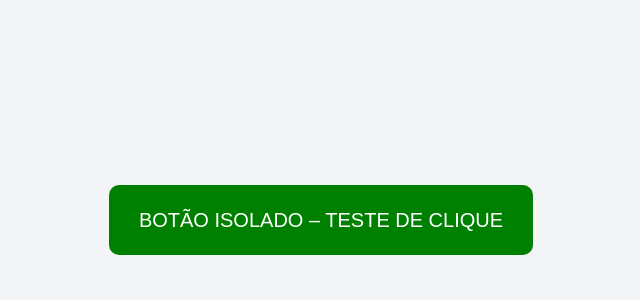
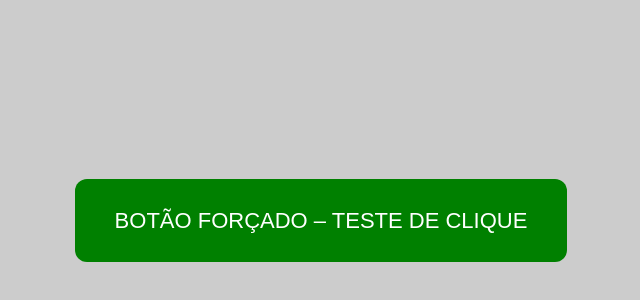
Before and after one commit to keloy20/os-frontend, a Next.js app: page /admin/servicos/1 in a window 1280 px wide. Shown: the part 180-480 px from the top of the page, without its empty margins (319-959 px from the left). Built offline with nearby package versions, Linux system fonts and the light colour scheme.

Commit message:
teste clique forçado zindex

```diff
--- a/app/admin/servicos/[id]/page.tsx
+++ b/app/admin/servicos/[id]/page.tsx
@@ -1,29 +1,32 @@
 "use client";
 
-export default function TesteCliqueIsolado() {
+export default function TesteCliqueForcado() {
   return (
     <div
       style={{
-        padding: 50,
-        minHeight: "100vh",
-        background: "#f3f4f6",
+        position: "fixed",
+        inset: 0,
+        background: "rgba(0,0,0,0.2)",
+        zIndex: 99998,
         display: "flex",
         justifyContent: "center",
         alignItems: "center"
       }}
     >
       <button
-        onClick={() => alert("CLIQUE OK - BOTÃO FUNCIONANDO")}
+        onClick={() => alert("CLIQUE FUNCIONOU AGORA")}
         style={{
           background: "green",
           color: "white",
-          padding: "20px 30px",
-          fontSize: "20px",
-          borderRadius: "10px",
-          cursor: "pointer"
+          padding: "25px 40px",
+          fontSize: "22px",
+          borderRadius: "12px",
+          cursor: "pointer",
+          zIndex: 99999,
+          position: "relative"
         }}
       >
-        BOTÃO ISOLADO – TESTE DE CLIQUE
+        BOTÃO FORÇADO – TESTE DE CLIQUE
       </button>
     </div>
   );
```
